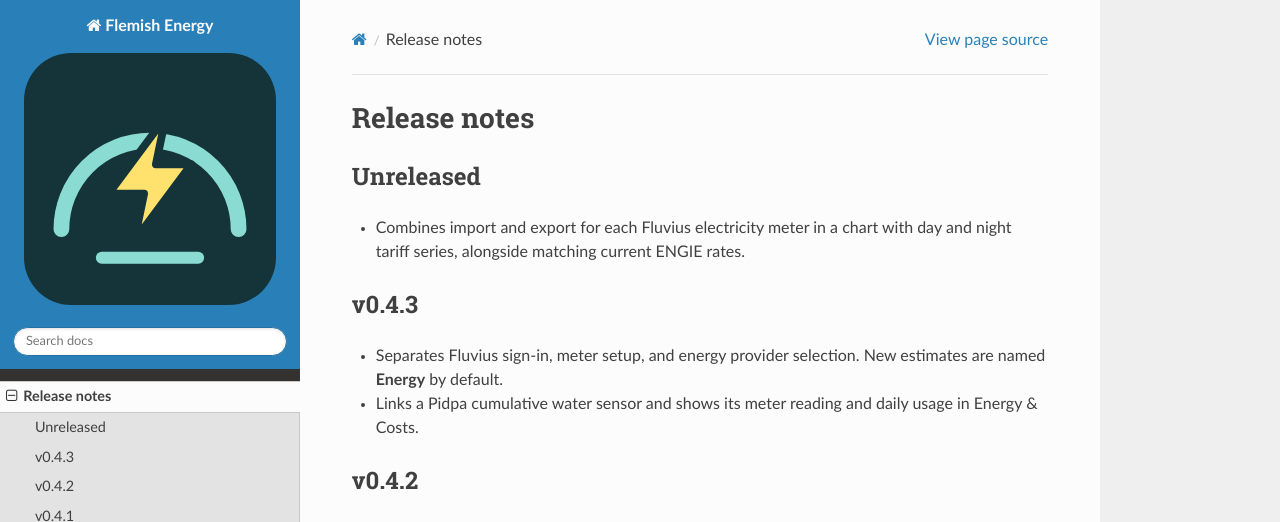
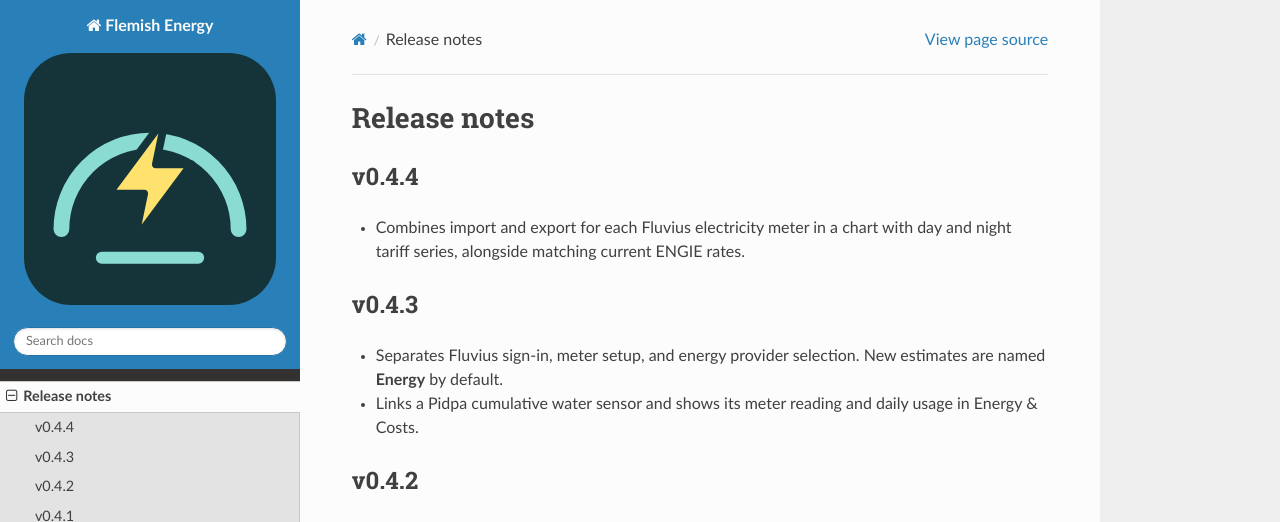
Before and after one commit to arrys/ha-flemish-energy, a Sphinx documentation site: the page built from docs/changelog.md, in a window 1280 px wide and 1261 px high. Shown: the top 522 px of the window. Built offline with Sphinx 7.4.7 and the Read the Docs theme 3.1.0, drawn with Linux system fonts in a browser that asks for light colours; the version number could not be read and is left out.

Commit message:
Prepare Flemish Energy v0.4.4

```diff
--- a/docs/changelog.md
+++ b/docs/changelog.md
@@ -1,6 +1,6 @@
 # Release notes
 
-## Unreleased
+## v0.4.4
 
 - Combines import and export for each Fluvius electricity meter in a chart with day and night tariff series, alongside matching current ENGIE rates.
 
```
Also changed, not shown: 1 other file.
